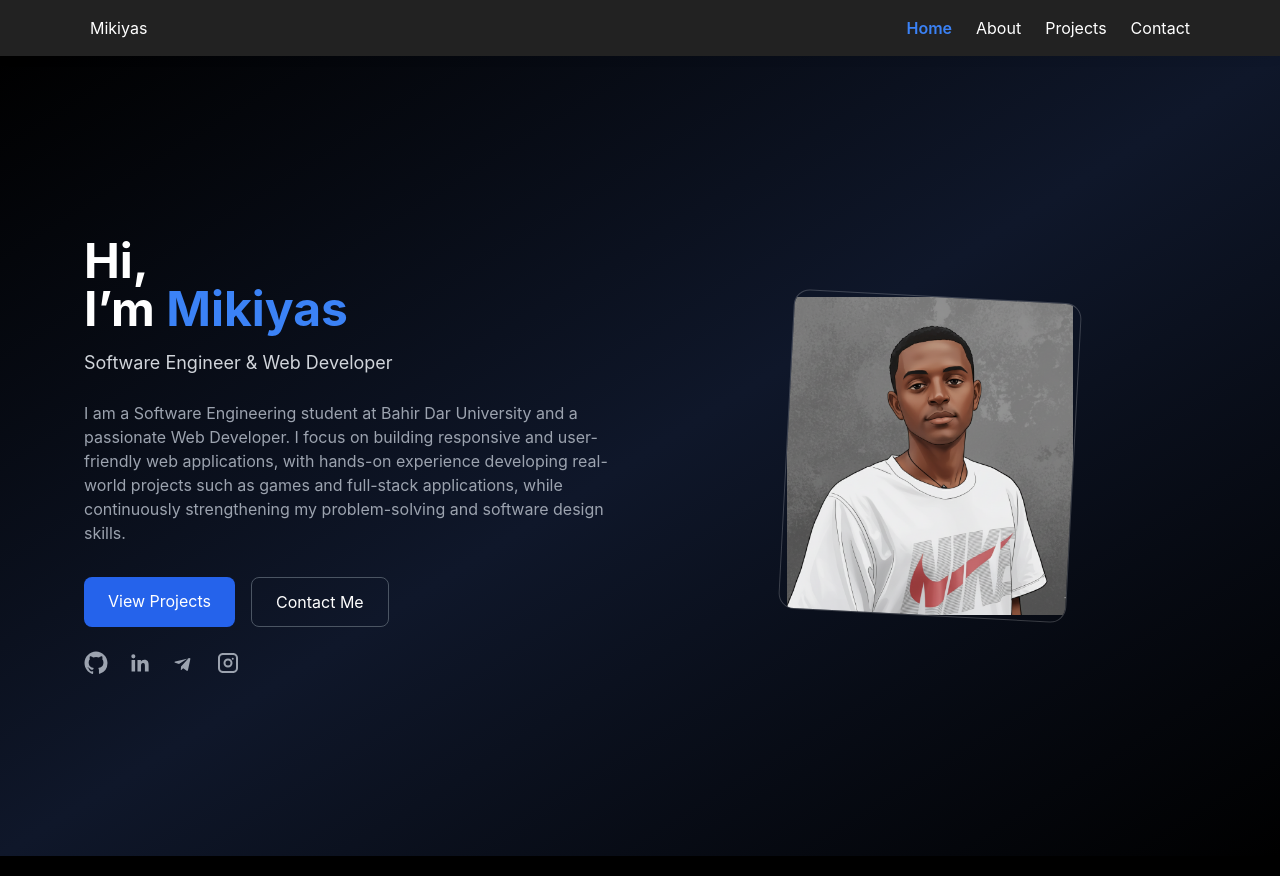
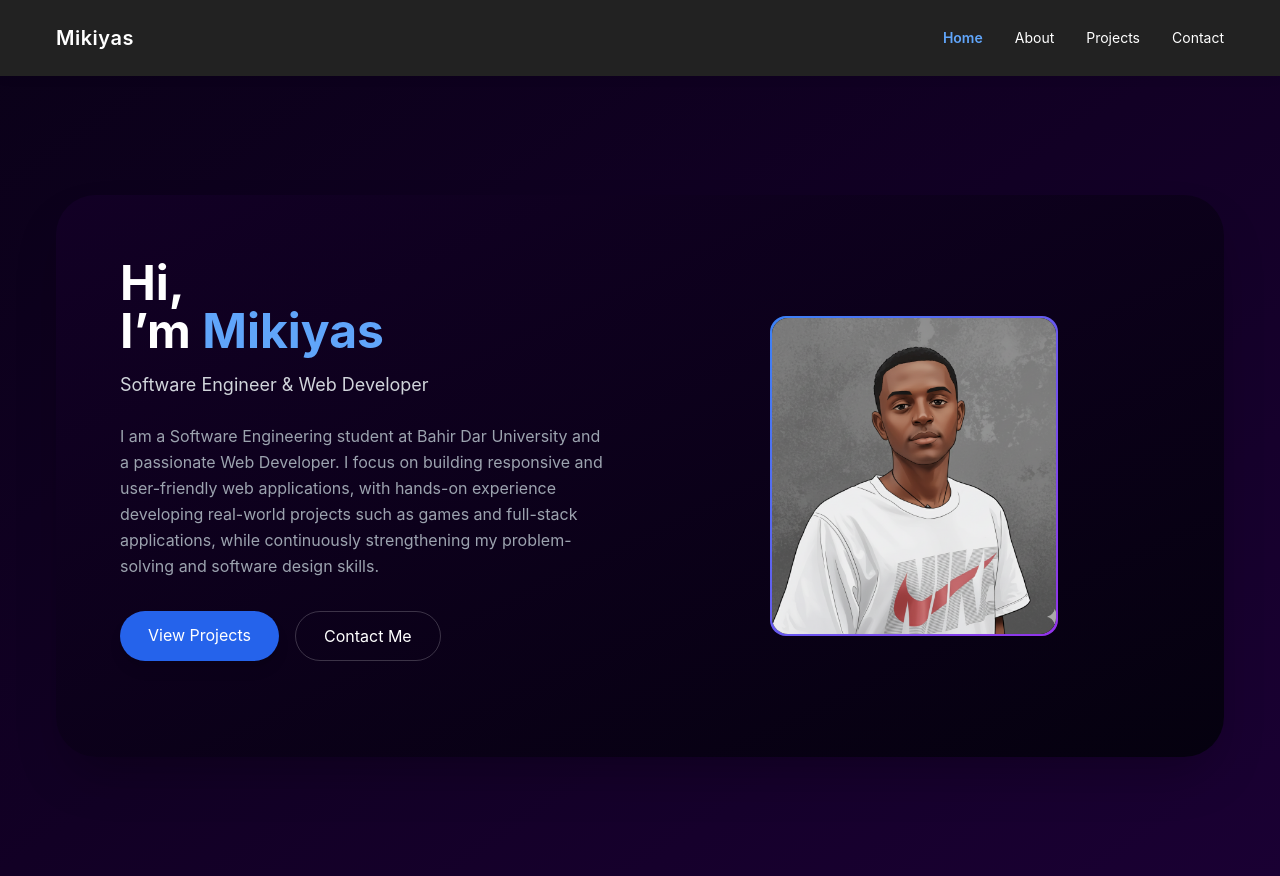
Before and after one commit to miki-svg/Mikiyas-portfolio, a website: page index.html in a window 1280 px wide. Drawn offline with nearby package versions, Linux system fonts and the light colour scheme.

Commit message:
Updated portfolio content and layout

```diff
--- a/index.html
+++ b/index.html
@@ -11,47 +11,44 @@
     <link rel="stylesheet" href="style.css" />
   </head>
 
-  <body class="bg-black text-white text-sm md:text-base">
+  <body class="bg-gradient-to-br from-[#0a0118] via-[#120025] to-[#1a0033] text-white">
 
-    <!-- Header -->
-    <header>
-      <nav class="nav">
-        <h1 class="logo">Mikiyas</h1>
-        <ul>
-          <li>
-            <a href="index.html" class="text-blue-500 font-semibold">Home</a>
-          </li>
-          <li><a href="about.html" class="hover:text-blue-500">About</a></li>
-          <li>
-            <a href="projects.html" class="hover:text-blue-500">Projects</a>
-          </li>
-          <li>
-            <a href="contact.html" class="hover:text-blue-500">Contact</a>
-          </li>
+    <!-- ================= NAVBAR ================= -->
+    <header class="py-6">
+      <nav class="max-w-7xl mx-auto px-6 flex justify-between items-center">
+        <h1 class="text-xl font-semibold tracking-wide">Mikiyas</h1>
+
+        <ul class="flex gap-8 text-sm">
+          <li><a href="index.html" class="text-blue-400 font-semibold">Home</a></li>
+          <li><a href="about.html" class="hover:text-blue-400">About</a></li>
+          <li><a href="projects.html" class="hover:text-blue-400">Projects</a></li>
+          <li><a href="contact.html" class="hover:text-blue-400">Contact</a></li>
         </ul>
       </nav>
     </header>
 
-    <!-- Hero Section -->
-    <section
-      class="min-h-screen flex items-center bg-gradient-to-br from-black via-slate-900 to-black"
+    <!-- ================= HERO ================= -->
+    <section class="min-h-screen flex items-center">
+      <div
+        class="max-w-7xl mx-auto px-6 w-full"
       >
+        <!-- Rounded container -->
         <div
-        class="max-w-6xl mx-auto px-5 grid md:grid-cols-2 gap-12 items-center"
+          class="bg-gradient-to-br from-[#120025] to-[#05010f] rounded-[2.5rem] p-10 md:p-16 grid md:grid-cols-2 gap-14 items-center shadow-2xl"
         >
-        <!-- Text Content -->
+
+          <!-- TEXT -->
           <div>
             <h1 class="text-4xl md:text-5xl font-bold leading-tight">
               Hi,<br />
-            I’m <span class="text-blue-500">Mikiyas</span>
+              I’m <span class="text-blue-400">Mikiyas</span>
             </h1>
 
             <p class="mt-4 text-lg text-gray-300">
               Software Engineer & Web Developer
             </p>
 
-          <p class="mt-6 text-gray-400 max-w-xl">
-            <p class="mt-6 text-gray-400 max-w-xl">
+            <p class="mt-6 text-gray-400 max-w-xl leading-relaxed">
               I am a Software Engineering student at Bahir Dar University and a passionate
               Web Developer. I focus on building responsive and user-friendly web
               applications, with hands-on experience developing real-world projects such as
@@ -59,73 +56,59 @@
               problem-solving and software design skills.
             </p>
 
-          </p>
-
-          <!-- Buttons -->
+            <!-- BUTTONS -->
             <div class="mt-8 flex gap-4">
-            <a href="projects.html" class="px-6 py-3 bg-blue-600 rounded-lg">
+              <a
+                href="projects.html"
+                class="px-7 py-3 rounded-full bg-blue-600 hover:bg-blue-700 transition shadow-lg"
+              >
                 View Projects
               </a>
+
               <a
                 href="contact.html"
-              class="px-6 py-3 border border-gray-600 rounded-lg"
+                class="px-7 py-3 rounded-full border border-white/20 hover:border-blue-400 transition"
               >
                 Contact Me
               </a>
             </div>
 
-          <!-- Social Icons -->
-          <div class="mt-6 flex items-center gap-5 text-gray-400">
-
-            <!-- GitHub -->
-            <a href="https://github.com/miki-svg" target="_blank" aria-label="GitHub"
-               class="hover:text-white transition">
-              <svg class="w-6 h-6" fill="currentColor" viewBox="0 0 24 24">
-                <path d="M12 .5C5.73.5.5 5.73.5 12c0 5.08 3.29 9.39 7.86 10.91.58.11.79-.25.79-.56v-2.02c-3.2.7-3.88-1.54-3.88-1.54-.53-1.34-1.29-1.7-1.29-1.7-1.05-.72.08-.7.08-.7 1.16.08 1.77 1.19 1.77 1.19 1.03 1.76 2.7 1.25 3.36.96.1-.75.4-1.25.72-1.54-2.55-.29-5.23-1.27-5.23-5.66 0-1.25.45-2.27 1.19-3.07-.12-.29-.52-1.45.11-3.03 0 0 .97-.31 3.18 1.17a11.1 11.1 0 0 1 5.8 0c2.2-1.48 3.17-1.17 3.17-1.17.64 1.58.24 2.74.12 3.03.74.8 1.18 1.82 1.18 3.07 0 4.4-2.69 5.36-5.25 5.64.41.35.77 1.05.77 2.12v3.15c0 .31.21.67.8.56A11.5 11.5 0 0 0 23.5 12C23.5 5.73 18.27.5 12 .5z"/>
-              </svg>
+            <!-- SOCIALS -->
+            <div class="mt-8 flex items-center gap-6 text-gray-400">
+              <a href="https://github.com/miki-svg" target="_blank" class="hover:text-white transition">
+                <i class="fab fa-github text-xl"></i>
               </a>
 
-            <!-- LinkedIn -->
-            <a href="https://www.linkedin.com/in/mikiyas-beyene-1b74a4386" target="_blank"
-               aria-label="LinkedIn"
-               class="hover:text-blue-500 transition">
-              <svg class="w-6 h-6" fill="currentColor" viewBox="0 0 24 24">
-                <path d="M20.45 20.45h-3.55v-5.4c0-1.29-.03-2.96-1.8-2.96-1.8 0-2.08 1.4-2.08 2.85v5.51H9.47V9h3.41v1.56h.05c.48-.9 1.65-1.8 3.4-1.8 3.63 0 4.3 2.39 4.3 5.49v6.2zM5.34 7.43a2.06 2.06 0 1 1 0-4.12 2.06 2.06 0 0 1 0 4.12zM7.12 20.45H3.56V9h3.56v11.45z"/>
-              </svg>
+              <a href="https://www.linkedin.com/in/mikiyas-beyene-1b74a4386" target="_blank" class="hover:text-blue-400 transition">
+                <i class="fab fa-linkedin text-xl"></i>
               </a>
 
-            <!-- Telegram -->
-            <a href="https://t.me/Mikitariyan" target="_blank"
-               aria-label="Telegram"
-               class="hover:text-sky-400 transition">
-              <svg class="w-6 h-6" fill="currentColor" viewBox="0 0 24 24">
-                <path d="M9.04 15.42 8.8 19.1c.36 0 .52-.15.71-.34l1.7-1.62 3.52 2.57c.64.36 1.1.17 1.27-.6l2.3-10.8c.22-.99-.36-1.38-.98-1.14L3.25 10.6c-.95.36-.94.87-.16 1.11l3.9 1.21 9.04-5.7c.42-.26.8-.12.49.14"/>
-              </svg>
+              <a href="https://t.me/Mikitariyan" target="_blank" class="hover:text-sky-400 transition">
+                <i class="fab fa-telegram text-xl"></i>
               </a>
 
-            <!-- Instagram -->
-            <a href="https://instagram.com/miki.la29" target="_blank"
-               aria-label="Instagram"
-               class="hover:text-pink-500 transition">
-              <svg class="w-6 h-6" fill="currentColor" viewBox="0 0 24 24">
-                <path d="M7 2h10c2.76 0 5 2.24 5 5v10c0 2.76-2.24 5-5 5H7c-2.76 0-5-2.24-5-5V7c0-2.76 2.24-5 5-5zm10 2H7a3 3 0 0 0-3 3v10a3 3 0 0 0 3 3h10a3 3 0 0 0 3-3V7a3 3 0 0 0-3-3zm-5 3.5a4.5 4.5 0 1 1 0 9a4.5 4.5 0 0 1 0-9zm0 2a2.5 2.5 0 1 0 0 5a2.5 2.5 0 0 0 0-5zm4.75-2.75a1 1 0 1 1 0 2a1 1 0 0 1 0-2z"/>
-              </svg>
+              <a href="https://instagram.com/miki.la29" target="_blank" class="hover:text-pink-500 transition">
+                <i class="fab fa-instagram text-xl"></i>
               </a>
-
             </div>
           </div>
 
-        <!-- Profile Image -->
+          <!-- IMAGE -->
           <div class="flex justify-center">
             <div
-            class="w-72 h-80 rounded-2xl overflow-hidden rotate-3 border border-white/20"
+              class="relative w-72 h-80 rounded-2xl overflow-hidden
+                     bg-gradient-to-br from-blue-500 to-purple-600 p-[2px]"
             >
+              <div class="w-full h-full rounded-2xl overflow-hidden bg-black">
                 <img
                   src="assets/profile.jpg"
-              class="w-full h-full object-cover -rotate-3"
                   alt="Mikiyas profile photo"
+                  class="w-full h-full object-cover"
                 />
               </div>
+            </div>
+          </div>
+
         </div>
       </div>
     </section>
```
Also changed, not shown: contact.html (+9 -5 lines). Lines whose indentation alone changed are shown as unchanged.
